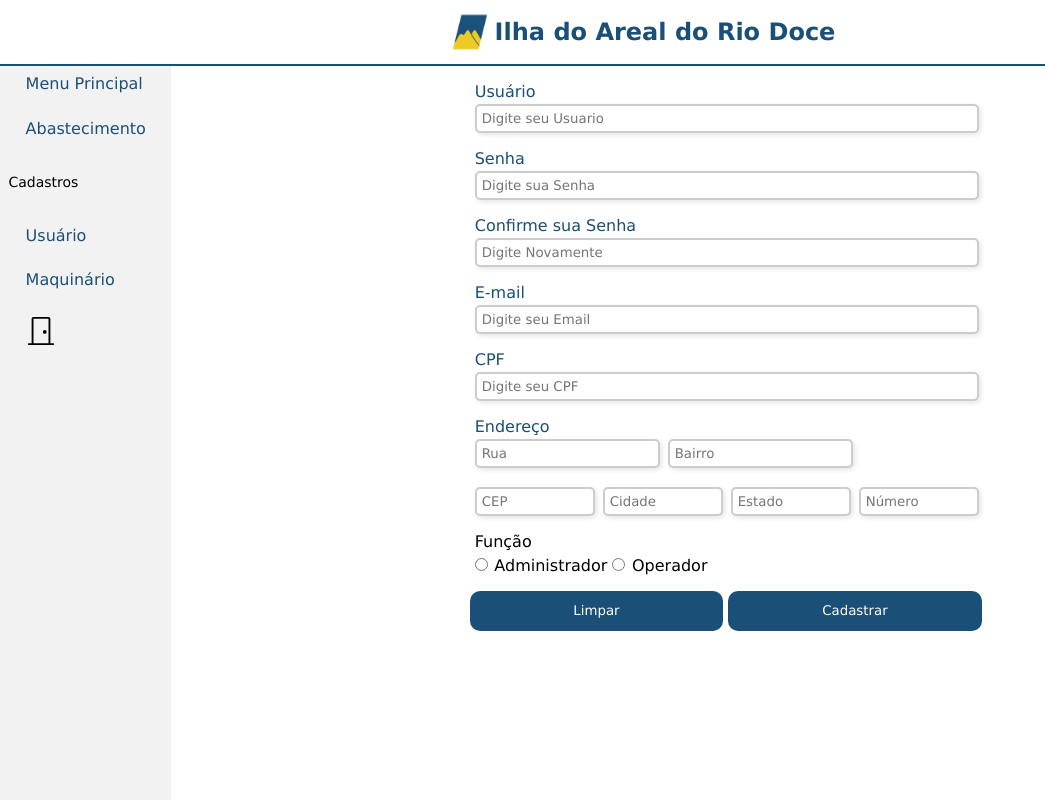
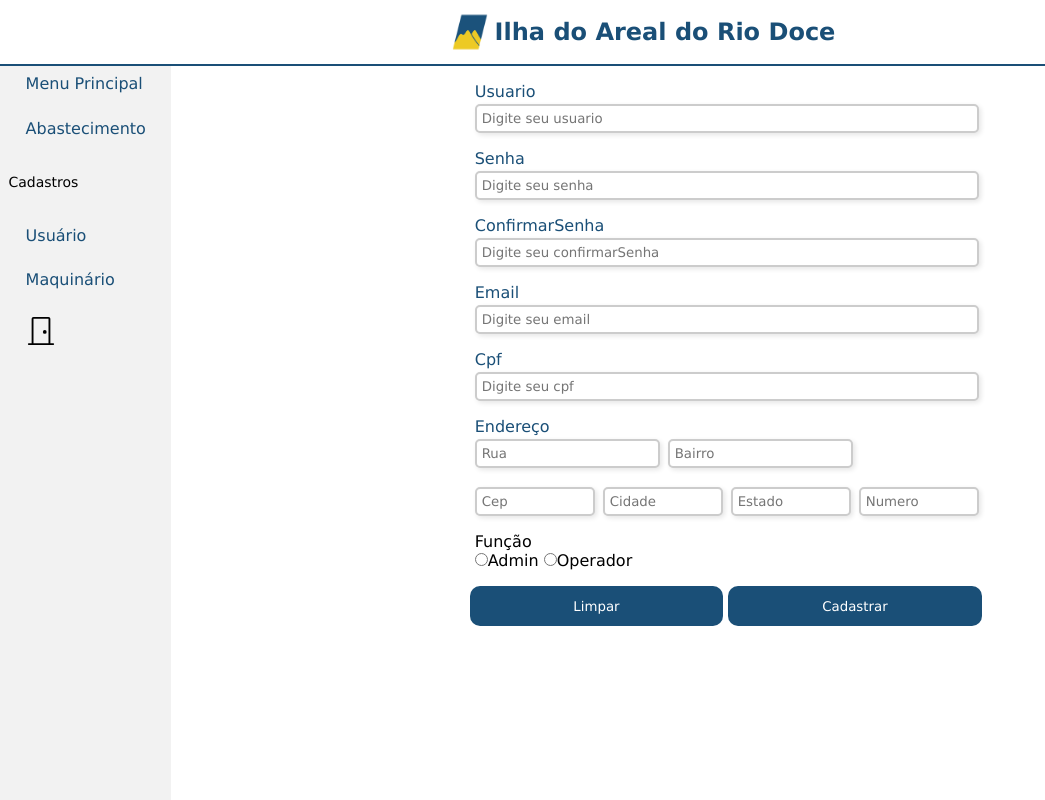
Before and after one commit to ryannV/sistema_areal, a React (Create React App) app: page /usuario in a window 1280 px wide. Shown: the whole page, without its empty margins (0-1045 px from the left). Built offline with nearby package versions, Linux system fonts and the light colour scheme.

Commit message:
Back-end e Front-end unidos e Felizes!

```diff
--- a/package.json
+++ b/package.json
@@ -36,5 +36,6 @@
       "last 1 firefox version",
       "last 1 safari version"
     ]
-  }
+  },
+  "proxy": "https://localhost:7027"
 }
--- a/src/components/reply/Input.jsx
+++ b/src/components/reply/Input.jsx
@@ -1,12 +1,18 @@
-import styles from './Input.module.css'
+import styles from './Input.module.css';
 
-const Input = ({type, name, placeholder, htmlfor, label}) => {
-    return(
+const Input = ({ type, name, placeholder, htmlfor, label, value, onChange }) => {
+    return (
         <div className={styles.campos}>
-            <label style={{color: "#1a4f77"}} htmlFor={htmlfor}>{label}</label>
-            <input type={type} name={name} placeholder={placeholder} />
+            <label style={{ color: "#1a4f77" }} htmlFor={htmlfor}>{label}</label>
+            <input
+                type={type}
+                name={name}
+                placeholder={placeholder}
+                value={value}  // 🔹 Agora o input usa o valor do estado
+                onChange={onChange} // 🔹 Agora as mudanças são repassadas
+            />
         </div>
-    )
-}
+    );
+};
 
 export default Input;
--- a/src/components/screens/Abastecimento.jsx
+++ b/src/components/screens/Abastecimento.jsx
@@ -1,13 +1,55 @@
-import React, { useState } from "react";
+import React, { useEffect, useState } from "react";
 import Menu from "../reply/Menu";
 import Titulo from "../reply/Titulo";
 import styles from "./Abastecimento.module.css";
 
 const Abastecimento = () => {
-  const [selectedOption, setSelectedOption] = useState("");
+  const [maquinarios, setMaquinarios] = useState([]); // Lista de maquinários
+  const [selectedMaquinario, setSelectedMaquinario] = useState(""); // ID do maquinário selecionado
+  const [quantidade, setQuantidade] = useState(""); // Quantidade abastecida
+  const [mensagem, setMensagem] = useState(""); // Mensagem de feedback
 
-  const handleChange = (event) => {
-    setSelectedOption(event.target.value);
+  // 🚀 Carrega os maquinários ao carregar a página
+  useEffect(() => {
+    fetch("https://localhost:7027/api/Maquinario/listar") // Ajuste a URL conforme necessário
+      .then((response) => response.json())
+      .then((data) => setMaquinarios(data))
+      .catch((error) => console.error("Erro ao buscar maquinários:", error));
+  }, []);
+
+  // 🎯 Envia o abastecimento para a API
+  const handleSubmit = async (event) => {
+    event.preventDefault();
+
+    if (!selectedMaquinario || !quantidade) {
+      alert("Por favor, selecione um maquinário e informe a quantidade.");
+      return;
+    }
+
+    const abastecimento = {
+      maquinarioId: selectedMaquinario,
+      quantidadeLitros: parseFloat(quantidade),
+      data: new Date().toISOString()
+    };
+
+    try {
+      const response = await fetch("https://localhost:7027/api/Abastecimento/cadastrar", {
+        method: "POST",
+        headers: { "Content-Type": "application/json" },
+        body: JSON.stringify(abastecimento),
+      });
+
+      if (response.ok) {
+        alert("Abastecimento registrado com sucesso!");
+        setSelectedMaquinario("");
+        setQuantidade("");
+      } else {
+        alert("Erro ao registrar abastecimento.");
+      }
+    } catch (error) {
+      alert("Erro ao conectar-se à API.");
+      console.error("Erro:", error);
+    }
   };
 
   return (
@@ -15,27 +57,47 @@ const Abastecimento = () => {
       <Titulo />
       <section className={styles.container}>
         <Menu />
-
         <main className={styles.container_second}>
+          <form onSubmit={handleSubmit}>
             <div className={styles.boxes}>
               <label htmlFor="comboBox">Maquinário</label>
-            <select id="comboBox" value={selectedOption} onChange={handleChange}>
+              <select
+                id="comboBox"
+                value={selectedMaquinario}
+                onChange={(e) => setSelectedMaquinario(e.target.value)}
+              >
                 <option value="">Selecione</option>
-              <option value="opcao1">Opção 1</option>
-              <option value="opcao2">Opção 2</option>
-              <option value="opcao3">Opção 3</option>
+                {maquinarios.map((maquinario) => (
+                  <option key={maquinario.id} value={maquinario.id}>
+                    {maquinario.nome}
+                  </option>
+                ))}
               </select>
-
-            <button className={styles.botao}>Limpar</button>
             </div>
 
             <div className={styles.boxes}>
-            <label htmlFor="">Quantidade</label>
-            <input type="number" />
-
-            <button className={styles.botao}>Confirmar</button>
+              <label htmlFor="quantidade">Quantidade (L)</label>
+              <input
+                type="number"
+                id="quantidade"
+                value={quantidade}
+                onChange={(e) => setQuantidade(e.target.value)}
+                min="1"
+                step="0.1"
+              />
             </div>
 
+            {mensagem && <p className={styles.mensagem}>{mensagem}</p>}
+
+            <div className={styles.boxes}>
+              <button type="button" className={styles.botao} onClick={() => { setSelectedMaquinario(""); setQuantidade(""); }}>
+                Limpar
+              </button>
+              <button type="submit" className={styles.botao}>
+                Confirmar
+              </button>
+            </div>
+          </form>
         </main>
       </section>
     </div>
--- a/src/components/screens/Login.jsx
+++ b/src/components/screens/Login.jsx
@@ -1,3 +1,4 @@
+import { useState } from "react";
 import { useNavigate } from "react-router-dom";
 import styles from "./Login.module.css";
 import logo from "../../assets/areal-logo-sf.png";
@@ -6,24 +7,70 @@ import lock from "../../assets/cadeado.png";
 
 const Login = () => {
   const navigate = useNavigate();
+  const [usuario, setUsuario] = useState(""); // Estado para armazenar o nome de usuário
+  const [senha, setSenha] = useState(""); // Estado para armazenar a senha
+  const [erro, setErro] = useState(""); // Estado para exibir mensagens de erro
+
+  const handleLogin = async () => {
+    try {
+      // Faz a requisição para o endpoint de login no back-end
+      const response = await fetch("/api/auth/login", {
+        method: "POST",
+        headers: {
+          "Content-Type": "application/json",
+        },
+        body: JSON.stringify({ usuario, senha }), // Envia o usuário e a senha no corpo da requisição
+      });
+
+      const data = await response.json(); // Converte a resposta para JSON
+
+      if (response.ok) {
+        // Se a resposta for bem-sucedida, redireciona para a página principal
+        navigate("/main");
+      } else {
+        // Se houver erro, exibe a mensagem de erro retornada pelo back-end
+        setErro(data.message || "Erro ao fazer login.");
+      }
+    } catch (error) {
+      // Captura erros de rede ou outros erros inesperados
+      console.error("Erro ao fazer login:", error);
+      setErro("Erro ao conectar com o servidor. Tente novamente mais tarde.");
+    }
+  };
 
   return (
     <div className={styles.container}>
       <div className={styles.container_second}>
-        <img src={logo} alt="logo" className={styles.logo}/>
+        <img src={logo} alt="logo" className={styles.logo} />
 
+        {/* Campo de usuário */}
         <div className={styles.campos}>
-          <img src={user} alt="user" className={styles.icons}/>
-          <input type="text" placeholder="Digite seu Usuário" />
+          <img src={user} alt="user" className={styles.icons} />
+          <input
+            type="text"
+            placeholder="Digite seu Usuário"
+            value={usuario}
+            onChange={(e) => setUsuario(e.target.value)} // Atualiza o estado do usuário
+          />
         </div>
 
+        {/* Campo de senha */}
         <div className={styles.campos}>
-          <img src={lock} alt="lock" className={styles.icons}/>
-          <input type="password" placeholder="Digite sua Senha" />
+          <img src={lock} alt="lock" className={styles.icons} />
+          <input
+            type="password"
+            placeholder="Digite sua Senha"
+            value={senha}
+            onChange={(e) => setSenha(e.target.value)} // Atualiza o estado da senha
+          />
         </div>
 
+        {/* Mensagem de erro */}
+        {erro && <p className={styles.erro}>{erro}</p>}
+
+        {/* Botão de login */}
         <div className={styles.submit}>
-          <button onClick={() => navigate('/main')}>Acessar</button>
+          <button onClick={handleLogin}>Acessar</button>
         </div>
       </div>
     </div>
--- a/src/components/screens/Maquinario.jsx
+++ b/src/components/screens/Maquinario.jsx
@@ -1,45 +1,96 @@
-import styles from './Maquinario.module.css'
+import { useState } from 'react';
+import styles from './Maquinario.module.css';
 import Titulo from '../reply/Titulo';
 import Menu from '../reply/Menu';
 import Input from '../reply/Input';
 
 const Maquinario = () => {
+    const [maquinario, setMaquinario] = useState('');
+    const [dataFabricacao, setDataFabricacao] = useState('');
+    const [tipo, setTipo] = useState('');
+
+    const handleSubmit = async (e) => {
+        e.preventDefault();
+
+        const novoMaquinario = {
+            id: 0, // O backend deve gerar o ID automaticamente
+            nome: maquinario,
+            dataFabricacao,
+            tipo
+        };
+
+        try {
+            const response = await fetch('https://localhost:7027/api/Maquinario/cadastrar', {
+                method: 'POST',
+                headers: {
+                    'Content-Type': 'application/json',
+                },
+                body: JSON.stringify(novoMaquinario),
+            });
+
+            if (response.ok) {
+                const data = await response.json();
+                alert(`Maquinário cadastrado com sucesso! ID: ${data.id}`);
+            } else {
+                alert('Erro ao cadastrar maquinário!');
+            }
+        } catch (error) {
+            console.error('Erro na requisição:', error);
+            alert('Erro ao conectar com a API.');
+        }
+    };
+
     return (
         <div>
             <Titulo />
             <section className={styles.container}>
                 <Menu />
                 <main className={styles.container_second}>
-                    <form>
-                        <Input type='text' name="maquinario" placeholder='Digite seu Maquinário' htmlfor='maquinario' label='Maquinário' />
-                        <Input type='date' name="data" placeholder='' htmlfor='data' label='Data de Fabricação'/>
+                    <form onSubmit={handleSubmit}>
+                        <Input
+                            type='text'
+                            name="maquinario"
+                            placeholder='Digite seu Maquinário'
+                            htmlFor='maquinario'
+                            label='Maquinário'
+                            value={maquinario}
+                            onChange={(e) => setMaquinario(e.target.value)}
+                        />
+                        <Input
+                            type='date'
+                            name="data"
+                            placeholder=''
+                            htmlFor='data'
+                            label='Data de Fabricação'
+                            value={dataFabricacao}
+                            onChange={(e) => setDataFabricacao(e.target.value)}
+                        />
                         <div>
-                            <label htmlFor="funcao">Tipo do Maquinário</label>
+                            <label htmlFor="tipo">Tipo do Maquinário</label>
                             <div className={styles.flex}>
-                                <label htmlFor="admin">
-                                    <input type="radio" name="funcao"/>
-                                    Draga
-                                </label>
-                                <label htmlFor="admin">
-                                    <input type="radio" name="funcao"/>
-                                    Carregadeira
-                                </label>
-                                <label htmlFor="admin">
-                                    <input type="radio" name="funcao"/>
-                                    Caminhão
-                                </label>
+                                {['Draga', 'Carregadeira', 'Caminhão'].map((tipoMaquinario) => (
+                                    <label key={tipoMaquinario}>
+                                        <input
+                                            type="radio"
+                                            name="tipo"
+                                            value={tipoMaquinario}
+                                            checked={tipo === tipoMaquinario}
+                                            onChange={(e) => setTipo(e.target.value)}
+                                        />
+                                        {tipoMaquinario}
+                                    </label>
+                                ))}
                             </div>
                         </div>
                         <div className={styles.botao}>
-                            <button>Limpar</button>
-                            <button>Cadastrar</button>
+                            <button type="reset" onClick={() => { setMaquinario(''); setDataFabricacao(''); setTipo(''); }}>Limpar</button>
+                            <button type="submit">Cadastrar</button>
                         </div>
-
                     </form>
                 </main>
             </section>
         </div>
-    )
-}
+    );
+};
 
 export default Maquinario;
--- a/src/components/screens/Usuario.jsx
+++ b/src/components/screens/Usuario.jsx
@@ -1,62 +1,155 @@
-import styles from './Usuario.module.css'
+import { useState } from 'react';
+import styles from './Usuario.module.css';
 import Titulo from '../reply/Titulo';
 import Menu from '../reply/Menu';
 import Input from '../reply/Input';
 
 const Usuario = () => {
+    const [formData, setFormData] = useState({
+        usuario: '', senha: '', confirmarSenha: '', email: '', cpf: '',
+        rua: '', bairro: '', cep: '', cidade: '', estado: '', numero: '', funcao: '',
+    });
+
+    const [error, setError] = useState('');
+    const [loading, setLoading] = useState(false);
+
+    const handleChange = (e) => {
+        const { name, value } = e.target;
+        console.log(`📝 Campo alterado: ${name}, Novo valor: ${value}`);
+        setFormData(prevState => ({ ...prevState, [name]: value }));
+        setError('');
+    };
+
+    const handleSubmit = async (e) => {
+        e.preventDefault();
+        console.log('🚀 handleSubmit foi chamado!');
+        console.log('🔍 Dados do formulário antes do envio:', formData);
+
+        if (formData.senha !== formData.confirmarSenha) {
+            setError('As senhas não coincidem.');
+            return;
+        }
+
+        const requiredFields = ['usuario', 'senha', 'confirmarSenha', 'email', 'cpf'];
+        for (let field of requiredFields) {
+            if (!formData[field]) {
+                setError(`O campo ${field} é obrigatório.`);
+                return;
+            }
+        }
+
+        const emailRegex = /^[a-zA-Z0-9._%+-]+@[a-zA-Z0-9.-]+\.[a-zA-Z]{2,}$/;
+        if (!emailRegex.test(formData.email)) {
+            setError('O formato do email é inválido.');
+            return;
+        }
+
+        const requestPayload = {
+            ...formData,
+            endereco: `${formData.rua}, ${formData.bairro}, ${formData.numero}, ${formData.cidade} - ${formData.estado}, CEP: ${formData.cep}`,
+        };
+
+        console.log('📤 Enviando para o backend:', requestPayload);
+        setLoading(true);
+        setError('');
+
+        try {
+            const response = await fetch('https://localhost:7027/api/usuario/cadastrar', {
+                method: 'POST',
+                headers: { 'Content-Type': 'application/json' },
+                body: JSON.stringify(requestPayload),
+            });
+
+            if (!response.ok) {
+                const errorData = await response.text();
+                console.error('❌ Erro no servidor:', errorData);
+                throw new Error(errorData || 'Erro ao cadastrar usuário');
+            }
+
+            console.log('✅ Usuário cadastrado com sucesso!');
+            alert('Usuário cadastrado com sucesso!');
+            setFormData({ usuario: '', senha: '', confirmarSenha: '', email: '', cpf: '', rua: '', bairro: '', cep: '', cidade: '', estado: '', numero: '', funcao: '' });
+        } catch (error) {
+            console.error('⚠️ Erro na requisição:', error);
+            setError(error.message);
+        } finally {
+            setLoading(false);
+        }
+    };
+
     return (
         <div>
             <Titulo />
             <section className={styles.container}>
                 <Menu />
+                <main className={styles.container_second}>
+                    <form onSubmit={handleSubmit}>
+                        {['usuario', 'senha', 'confirmarSenha', 'email', 'cpf'].map((field) => (
+                            <Input key={field}
+                                type={field.includes('senha') ? 'password' : 'text'}
+                                name={field}
+                                placeholder={`Digite seu ${field}`}
+                                label={field.charAt(0).toUpperCase() + field.slice(1)}
+                                value={formData[field]}
+                                onChange={handleChange}
+                                required
+                            />
+                        ))}
 
-                <main className={styles.container_second}>
-                    <form>
-                        <Input type='text' name='usuario' placeholder='Digite seu Usuario' htmlfor='usuario' label='Usuário'/>
-                        <Input type='password' name='password' placeholder='Digite sua Senha' htmlfor='password' label='Senha'/>
-                        <Input type='password' name='p-confirm' placeholder='Digite Novamente' htmlfor='p-confirm' label='Confirme sua Senha'/>
-                        <Input type='email' name='email' placeholder='Digite seu Email' htmlfor='email' label='E-mail'/>
-                        <Input type='number' name='number' placeholder='Digite seu CPF' htmlfor='cpf' label='CPF'/>
-
-                        {/* Endereço */}
-                        <label style={{color: "#1a4f77"}} htmlFor="endereco">Endereço</label>
+                        <label style={{ color: "#1a4f77" }}>Endereço</label>
                         <div className={styles.flex}>
-                            <Input type='text' name='rua' placeholder='Rua' htmlfor='' label=''/>
-                            <Input type='text' name='bairro' placeholder='Bairro' htmlfor='' label=''/>
+                            {['rua', 'bairro'].map((field) => (
+                                <Input key={field}
+                                    type='text'
+                                    name={field}
+                                    placeholder={field.charAt(0).toUpperCase() + field.slice(1)}
+                                    value={formData[field]}
+                                    onChange={handleChange}
+                                    required
+                                />
+                            ))}
                         </div>
                         <div className={styles.flex}>
-                            <Input type='number' name='cep' placeholder='CEP' htmlfor='' label=''/>
-                            <Input type='text' name='cidade' placeholder='Cidade' htmlfor='' label=''/>
-                            <Input type='text' name='Estado' placeholder='Estado' htmlfor='' label=''/>
-                            <Input type='number' name='numero' placeholder='Número' htmlfor='' label=''/>
+                            {['cep', 'cidade', 'estado', 'numero'].map((field) => (
+                                <Input key={field}
+                                    type={field === 'numero' ? 'number' : 'text'}
+                                    name={field}
+                                    placeholder={field.charAt(0).toUpperCase() + field.slice(1)}
+                                    value={formData[field]}
+                                    onChange={handleChange}
+                                    required
+                                />
+                            ))}
                         </div>
 
-                        {/* Radio */}
-                        <div>
-                            <label htmlFor="funcao">Função</label>
-                            <div className={styles.flex}>
-                                <label htmlFor="admin">
-                                    <input type="radio" name="funcao" value="admin" />
-                                    Administrador
+                        <label>Função</label>
+                        <div className={styles.flex}>
+                            {['admin', 'operador'].map((func) => (
+                                <label key={func}>
+                                    <input
+                                        type="radio"
+                                        name="funcao"
+                                        value={func}
+                                        checked={formData.funcao === func}
+                                        onChange={handleChange}
+                                        required
+                                    />
+                                    {func.charAt(0).toUpperCase() + func.slice(1)}
                                 </label>
-
-                                <label htmlFor="operador">
-                                    <input type="radio" name="funcao" value="operador"/>
-                                    Operador
-                                </label>
-                            </div>
+                            ))}
                         </div>
 
-                        {/* Buttons */}
+                        {error && <p style={{ color: 'red', marginTop: '10px' }}>{error}</p>}
+
                         <div className={styles.botao}>
-                            <button>Limpar</button>
-                            <button>Cadastrar</button>
+                            <button type="reset">Limpar</button>
+                            <button type="submit" disabled={loading}>{loading ? 'Cadastrando...' : 'Cadastrar'}</button>
                         </div>
                     </form>
                 </main>
             </section>
         </div>
-    )
-}
+    );
+};
 
 export default Usuario;
```
Also changed, not shown: src/components/screens/Login.module.css (+7 -0 lines). Lines whose indentation alone changed are shown as unchanged.
